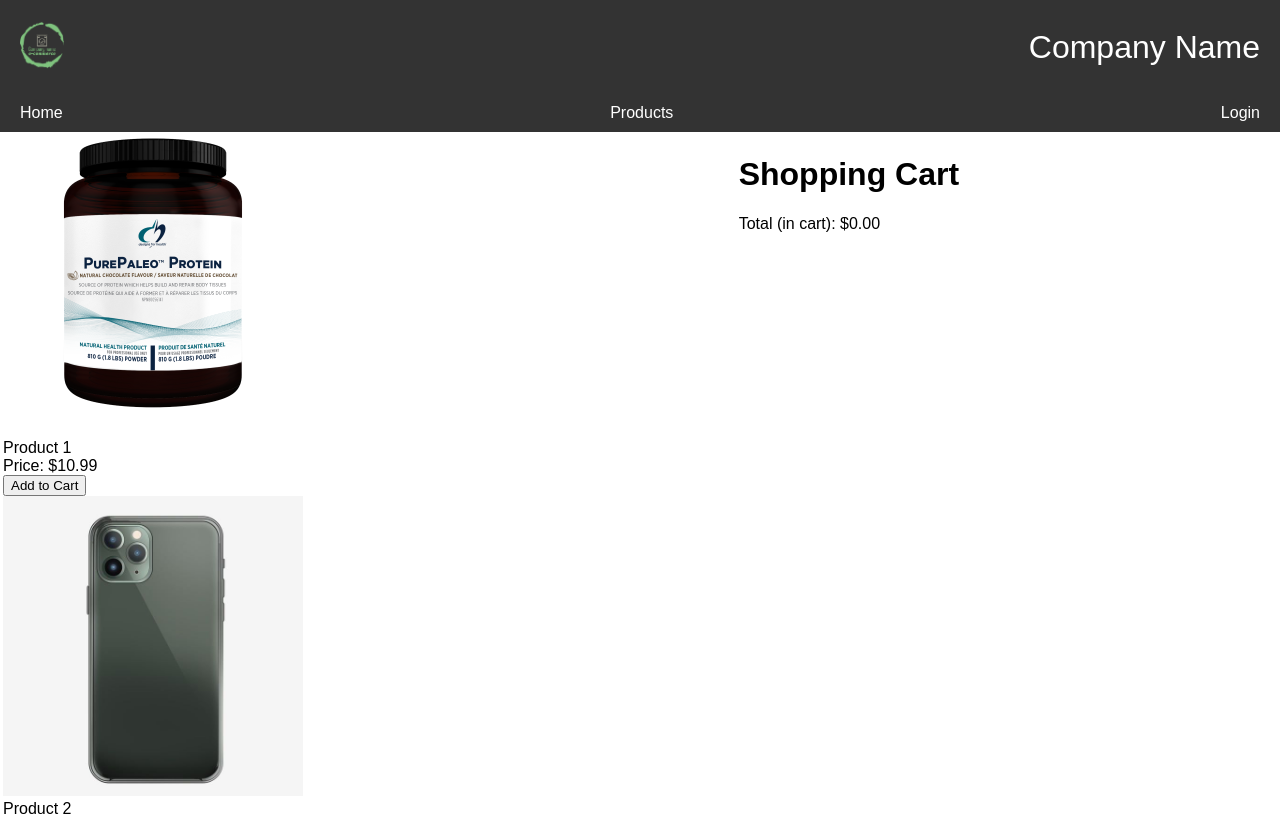
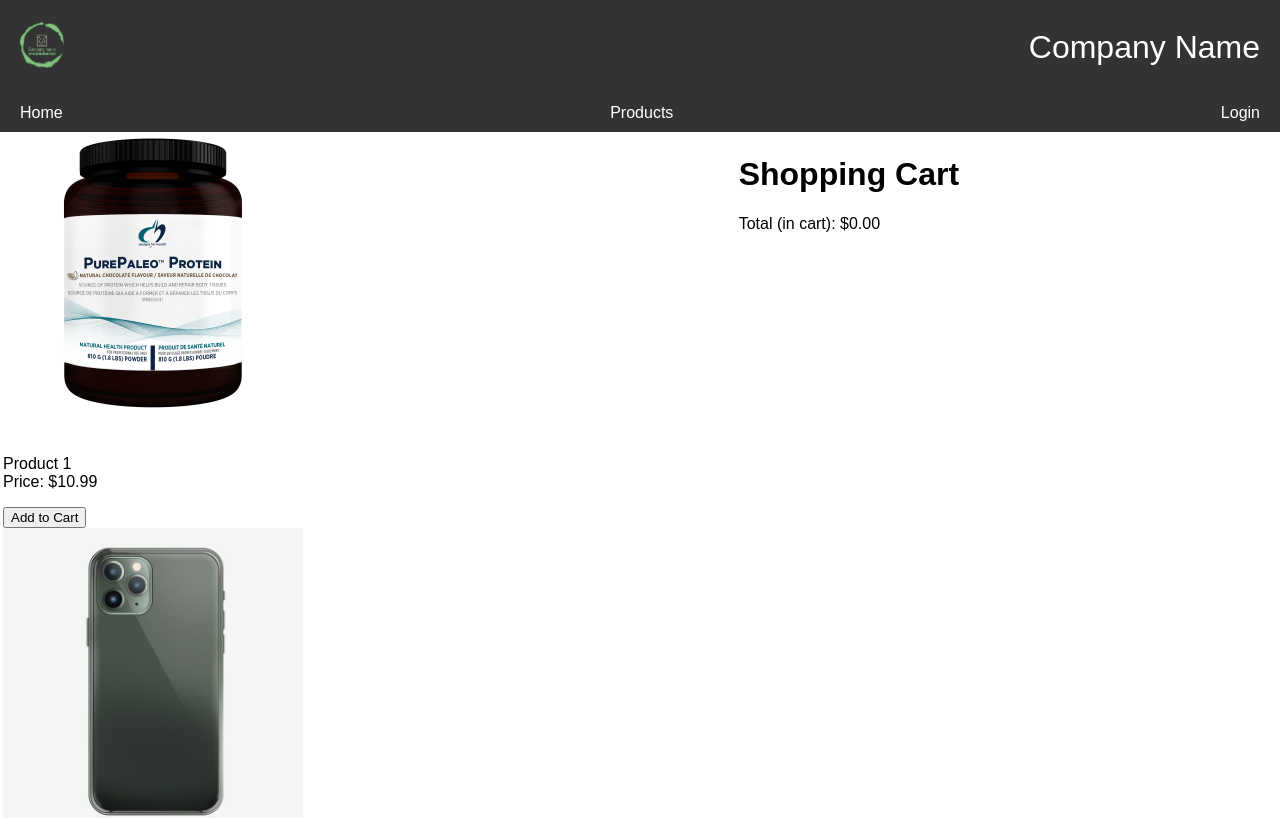
Before and after one commit to wesleylui/My-Ecommerce-App, a React (Create React App) app in the folder my-ecommerce-app/: page /ProductPage in a window 1280 px wide. Shown: the top 818 px of the page. Built offline with nearby package versions, Linux system fonts and the light colour scheme.

Commit message:
deleted use effect since it wasnt being used

```diff
--- a/my-ecommerce-app/src/component/ProductItem.js
+++ b/my-ecommerce-app/src/component/ProductItem.js
@@ -1,8 +1,7 @@
-import React, { useEffect } from "react";
 import { useState } from "react";
 
 function ProductItem(props) {
-  const [showDescription, setShowDescription] = useState(false);
+  const [showDetails, setShowDetails] = useState(false);
   const [productHoverID, setProductHover] = useState(0);
 
   return props.products.map(function (product) {
@@ -17,19 +16,21 @@
         </div>
         <div
           className="product-name"
-          onMouseEnter={() => {
-            setShowDescription(true);
+          onMouseEnter={function() {
+            setShowDetails(!showDetails);
             setProductHover(product.id);
           }}
-          onMouseLeave={() => setShowDescription(false)}
+            onMouseLeave={() => setShowDetails(!showDetails)}
         >
-          {product.name}
+          <p>
+            {product.name}<br></br>
+            Price: ${product.price}
+          </p>
         </div>
-        <div className="product-price">Price: ${product.price}</div>
         <button type="button" onClick={() => props.handleCartAdd(product)}>
           Add to Cart
         </button>
-        {showDescription && productHoverID === product.id && (
+        {showDetails && productHoverID === product.id && (
           <div>{product.description}</div>
         )}
       </div>
```
